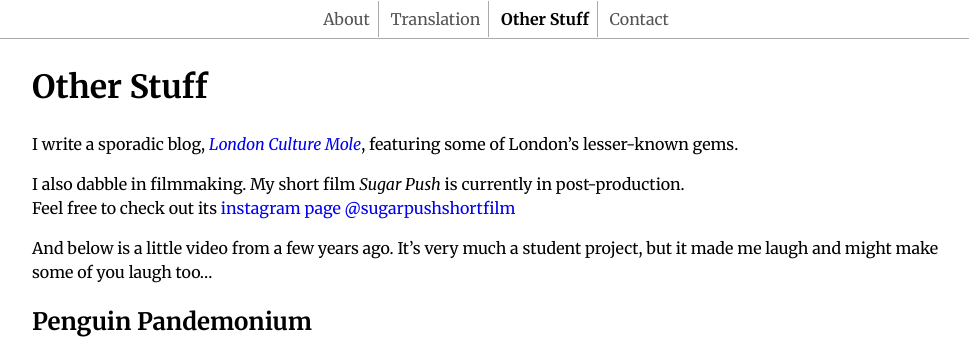
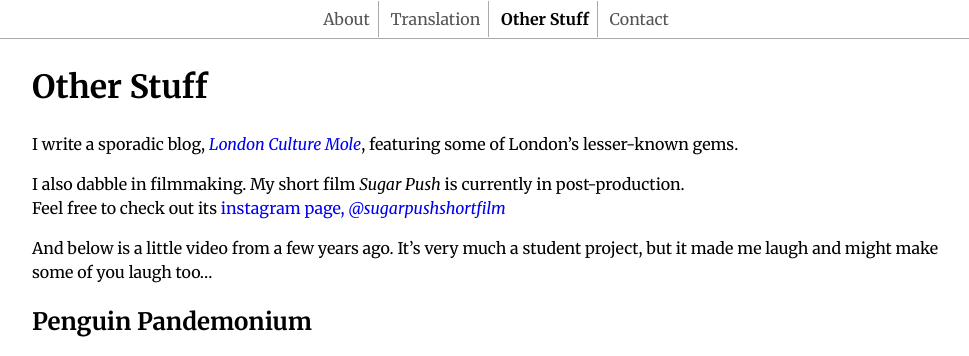
Before and after one commit to iwonaluszowicz/iwonaluszowicz.github.io, a Jekyll site: the page built from Other Stuff.markdown, in a window 1280 px wide, cut to the strip 0-356 px from the top of the page. Shown: the whole strip, without its empty margins (144-1113 px from the left). Built offline with Jekyll 4.4.1, drawn with Linux system fonts in a browser that asks for light colours.

```diff
--- a/Other Stuff.markdown
+++ b/Other Stuff.markdown
@@ -8,7 +8,7 @@ permalink: /filmmaking/
 I write a sporadic blog, [_London Culture Mole_](https://londonculturemole.wordpress.com/), featuring some of London’s lesser-known gems.
 
 I also dabble in filmmaking. My short film _Sugar Push_ is currently in post-production.
-  Feel free to check out its [instagram page @sugarpushshortfilm](https://www.instagram.com/sugarpushshortfilm/)
+  Feel free to check out its [instagram page, _@sugarpushshortfilm_](https://www.instagram.com/sugarpushshortfilm/)
 
 And below is a little video from a few years ago. It's very much a student project, but it made me laugh and might make some of you laugh too…
 
```
